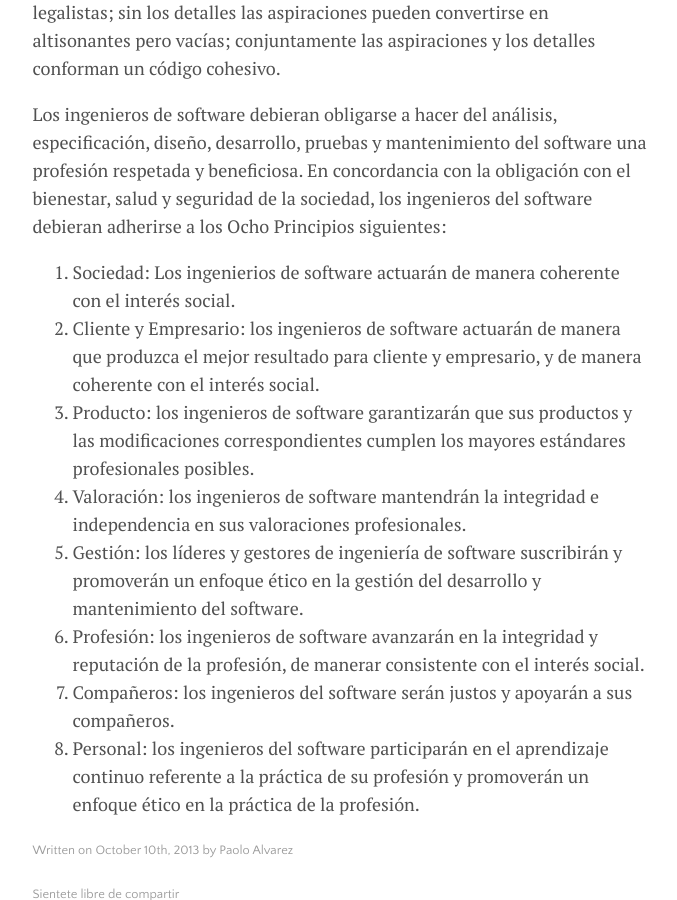
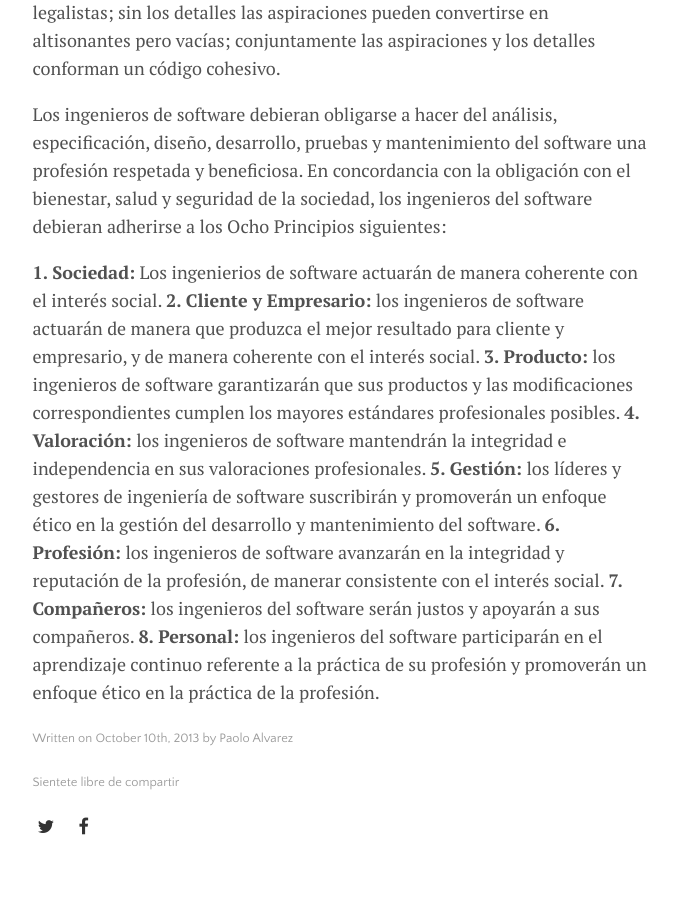
Before and after one commit to Paolo19010/Miblog, a Jekyll site: the page built from _posts/2013-10-10-learning-resources.md, in a window 1280 px wide and 900 px high, scrolled down 12288 px. Shown: the whole window, without its empty margins (300-977 px from the left). Built offline with Jekyll 4.4.1, drawn with Linux system fonts in a browser that asks for light colours.

Commit message:
retoque
retoque

```diff
--- a/_data/settings.yml
+++ b/_data/settings.yml
@@ -18,7 +18,7 @@ social:
 - {icon: 'linkedin', link: 'http://www.linkedin.com/in/lenpaul/'}
 - {icon: 'envelope', link: 'mailto:l.nguyen.paul@gmail.com'}
 - {icon: 'rss-square', link: '/feed.xml'}
-# - {icon: 'rss-square', link: '/rss-feed.xml'}
+- {icon: 'facebook', link: 'https://www.facebook.com/paolo.alvarezvelez/'}
 
 # Customize site text
 pagination:
--- a/_posts/2013-10-10-learning-resources.md
+++ b/_posts/2013-10-10-learning-resources.md
@@ -273,11 +273,11 @@ La versión resumida del código sintetiza las aspiraciones a un nivel elevado d
 
 Los ingenieros de software debieran obligarse a hacer del análisis, especificación, diseño, desarrollo, pruebas y mantenimiento del software una profesión respetada y beneficiosa. En concordancia con la obligación con el bienestar, salud y seguridad de la sociedad, los ingenieros del software debieran adherirse a los Ocho Principios siguientes:
 
-1. Sociedad: Los ingenierios de software actuarán de manera coherente con el interés social.
-2. Cliente y Empresario: los ingenieros de software actuarán de manera que produzca el mejor resultado para cliente y empresario, y de manera coherente con el interés social.
-3. Producto: los ingenieros de software garantizarán que sus productos y las modificaciones correspondientes cumplen los mayores estándares profesionales posibles.
-4. Valoración: los ingenieros de software mantendrán la integridad e independencia en sus valoraciones profesionales.
-5. Gestión: los líderes y gestores de ingeniería de software suscribirán y promoverán un enfoque ético en la gestión del desarrollo y mantenimiento del software.
-6. Profesión: los ingenieros de software avanzarán en la integridad y reputación de la profesión, de manerar consistente con el interés social.
-7. Compañeros: los ingenieros del software serán justos y apoyarán a sus compañeros.
-8. Personal: los ingenieros del software participarán en el aprendizaje continuo referente a la práctica de su profesión y promoverán un enfoque ético en la práctica de la profesión.
+**1. Sociedad:** Los ingenierios de software actuarán de manera coherente con el interés social.
+**2. Cliente y Empresario:** los ingenieros de software actuarán de manera que produzca el mejor resultado para cliente y empresario, y de manera coherente con el interés social.
+**3. Producto:** los ingenieros de software garantizarán que sus productos y las modificaciones correspondientes cumplen los mayores estándares profesionales posibles.
+**4. Valoración:** los ingenieros de software mantendrán la integridad e independencia en sus valoraciones profesionales.
+**5. Gestión:** los líderes y gestores de ingeniería de software suscribirán y promoverán un enfoque ético en la gestión del desarrollo y mantenimiento del software.
+**6. Profesión:** los ingenieros de software avanzarán en la integridad y reputación de la profesión, de manerar consistente con el interés social.
+**7. Compañeros:** los ingenieros del software serán justos y apoyarán a sus compañeros.
+**8. Personal:** los ingenieros del software participarán en el aprendizaje continuo referente a la práctica de su profesión y promoverán un enfoque ético en la práctica de la profesión.
```
